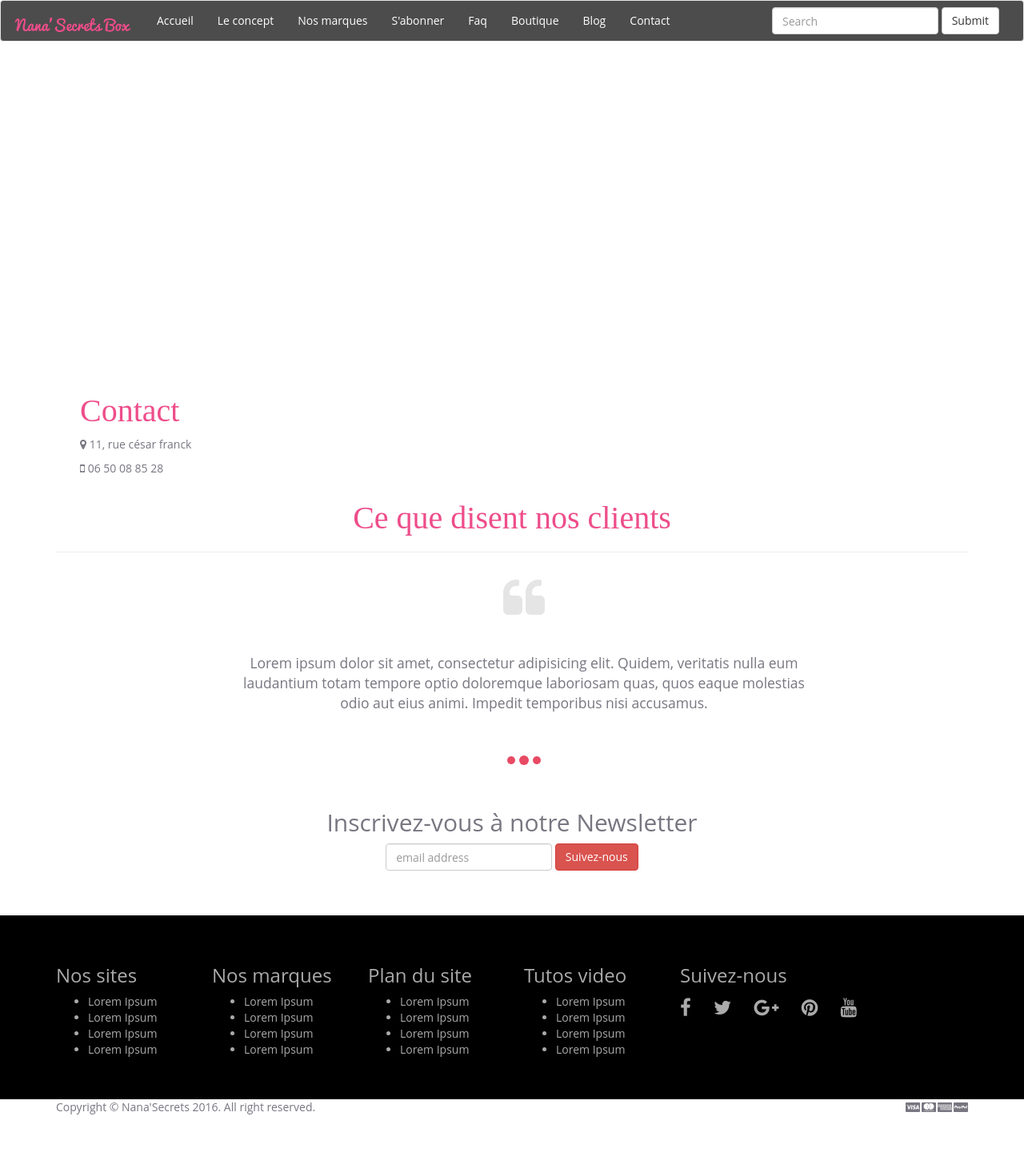
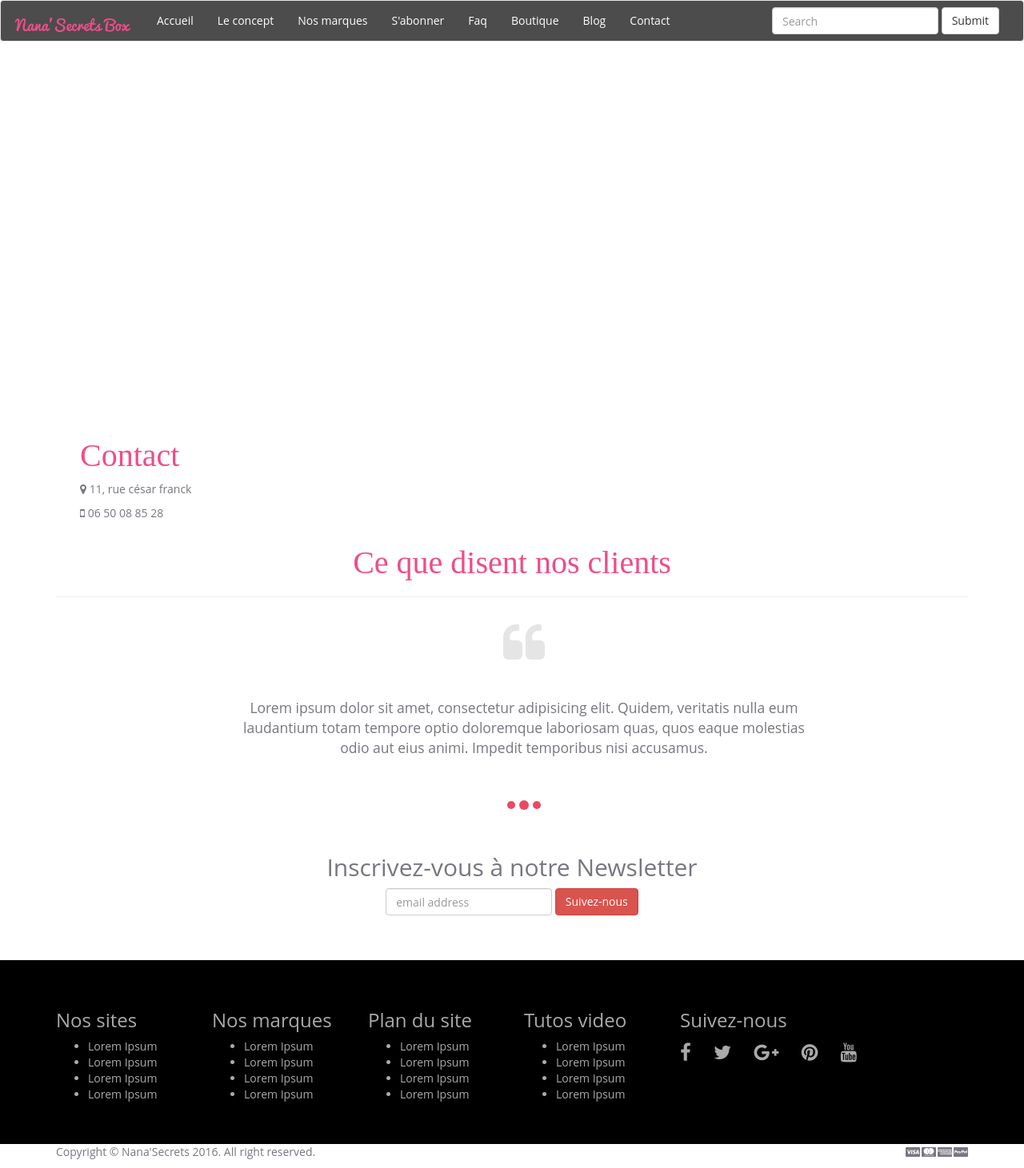
Before and after one commit to cdiomande78/jekyll-nanasecrets, a Jekyll site: the page built from contact.html, in a window 1280 px wide. Shown: the whole page at 80% size. Built offline with Jekyll 4.4.1, drawn with Linux system fonts in a browser that asks for light colours; nearby versions of some CDN libraries; before the commit the page ends 1405 px from its top, so only the background shows below that.

Commit message:
Ajout vertical spacer contact page

```diff
--- a/contact.html
+++ b/contact.html
@@ -2,6 +2,7 @@
 layout: default
 title: Contact
 ---
+<div class="vertical-spacer"></div>
 
     <div class="container">
       <div class="row">
```
